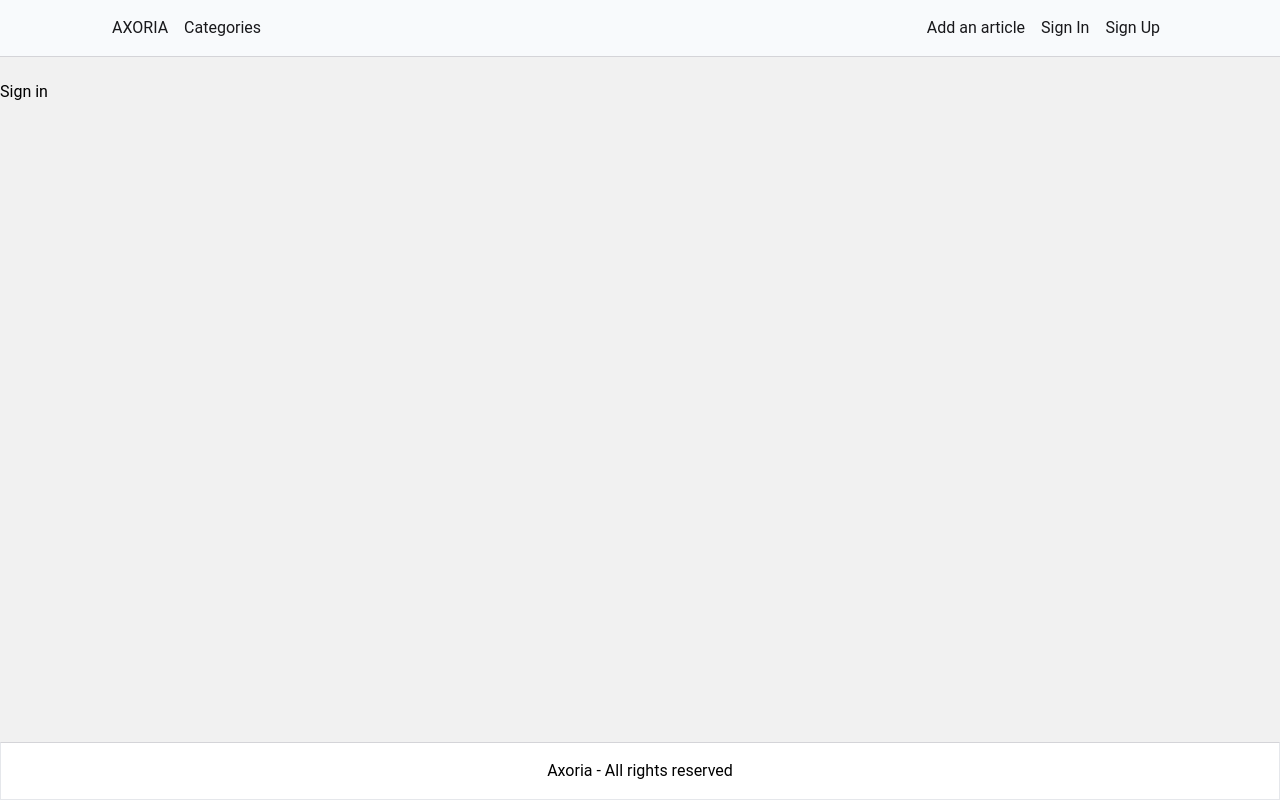
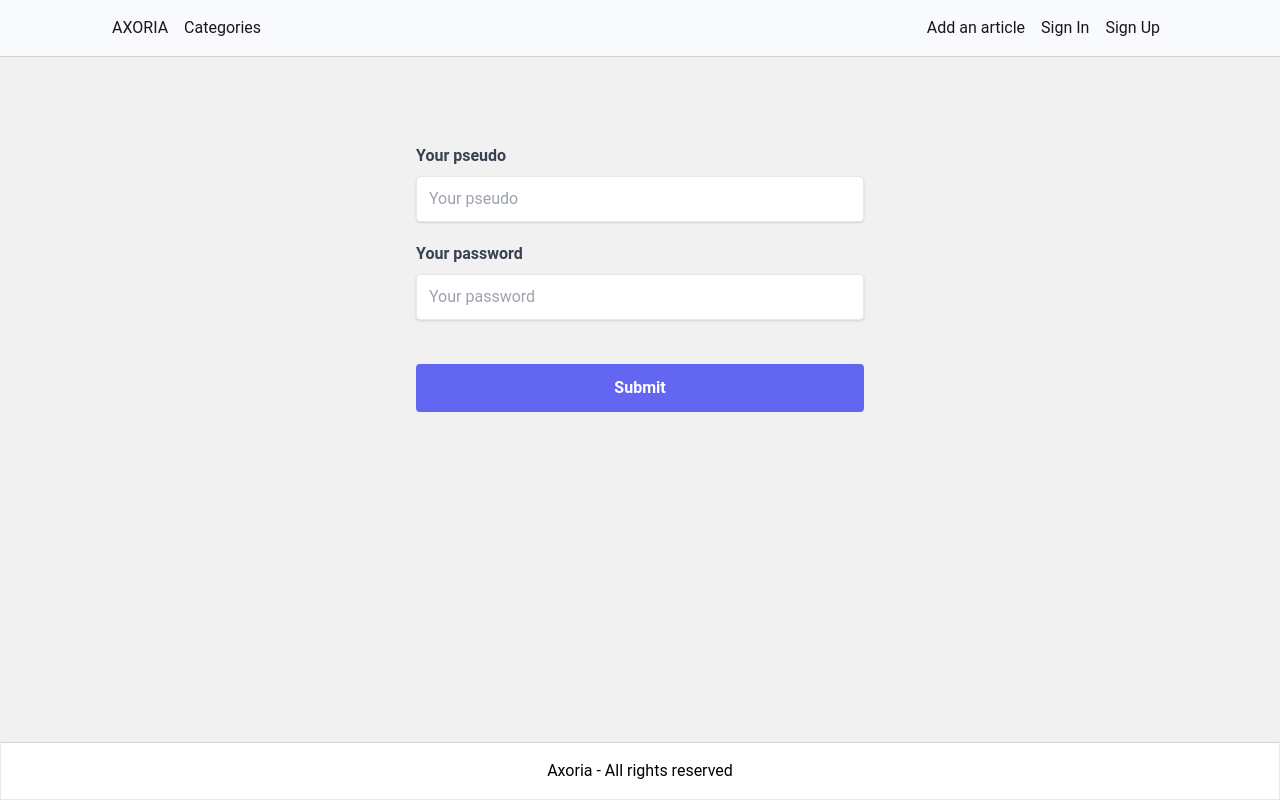
Before and after one commit to Benalta7892/NextJS, a Next.js app in the folder 4.axoria-blog/: page /signin in a window 1280 px wide. Built offline with nearby package versions, Linux system fonts and the light colour scheme.

Commit message:
feat: coder UI de la page connexion

```diff
--- a/4.axoria-blog/src/app/(auth)/signin/page.jsx
+++ b/4.axoria-blog/src/app/(auth)/signin/page.jsx
@@ -1,8 +1,33 @@
+"use client";
+import { useRef } from "react";
+
 function page() {
+  const serverInfoRef = useRef();
+  const submitButtonRef = useRef();
+
+  const handleSubmit = (e) => {
+    e.preventDefault();
+  };
   return (
-    <div>
-      <h1 className="mt-20">Sign in</h1>
-    </div>
+    <form onSubmit={handleSubmit} className="max-w-md mx-auto mt-36">
+      <label htmlFor="userName" className="f-label">
+        Your pseudo
+      </label>
+      <input type="text" className="f-auth-input" id="userName" placeholder="Your pseudo" required />
+
+      <label htmlFor="password" className="f-label">
+        Your password
+      </label>
+      <input type="password" className="f-auth-input" id="password" placeholder="Your password" required />
+
+      <button
+        ref={submitButtonRef}
+        className="w-full bg-indigo-500 hover:bg-indigo-700 text-white font-bold py-3 px-4 mt-6 mb-10 rounded border-none">
+        Submit
+      </button>
+
+      <p ref={serverInfoRef} className="text-center mb-10"></p>
+    </form>
   );
 }
 export default page;
```
